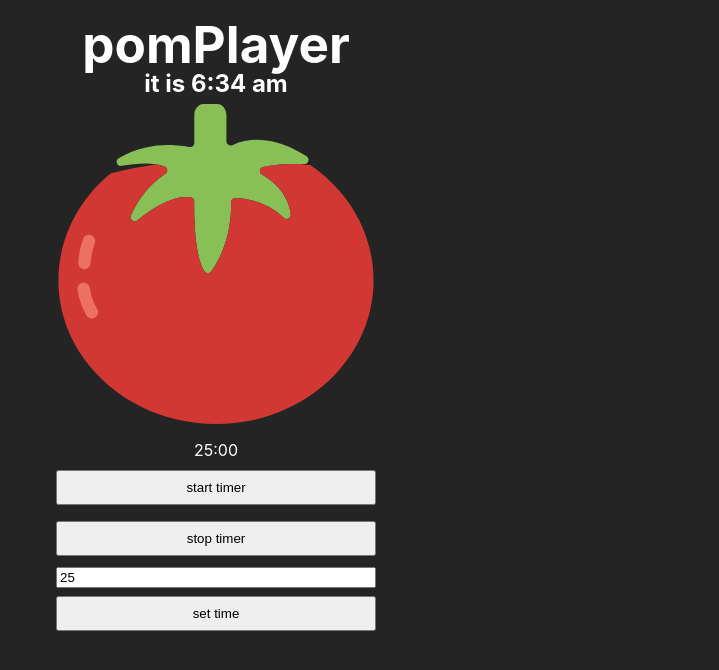
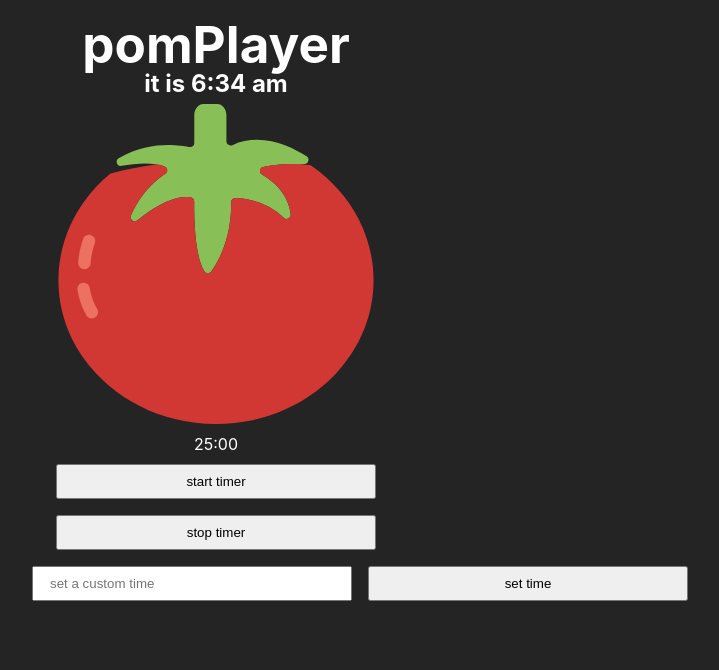
Before and after one commit to jskomal/pomPlayer, a React (Vite) app: page / in a window 1280 px wide. Shown: the top 670 px of the page, without its empty margins (424-1143 px from the left). Built offline with nearby package versions, Linux system fonts and the light colour scheme.

Commit message:
handle input time with a ref

```diff
--- a/src/components/Timer.tsx
+++ b/src/components/Timer.tsx
@@ -11,13 +11,13 @@ const Timer = (props: Props) => {
 	const [timeLeft, setTimeLeft] = useState<duration.Duration>(
 		dayjs.duration({ minutes: inputTime, seconds: 0 })
 	)
-	const [totalTime] = useState(
+	const [totalTime, setTotalTime] = useState(
 		dayjs.duration({ minutes: inputTime, seconds: 0 }).as('milliseconds')
 	)
 	const [isTimerStopped, setIsTimerStopped] = useState(true)
 	const [timeLeftPercent, setTimeLeftPercent] = useState(1)
 	const [userMessage, setUserMessage] = useState('')
-	const inputRef = useRef(null)
+	const inputRef = useRef<HTMLInputElement>(null)
 
 	useEffect(() => {
 		let interval: number | undefined
@@ -46,23 +46,59 @@ const Timer = (props: Props) => {
 		setTimeLeftPercent(() => timeLeft.as('milliseconds') / totalTime)
 	}, [timeLeft])
 
-	const handleInputTime = () => {}
+	const handleInputTime = () => {
+		if (inputRef.current !== null) {
+			console.log(inputRef.current.value)
+			if (
+				parseInt(inputRef.current.value) > 0 &&
+				parseInt(inputRef.current.value) <= 90
+			) {
+				setInputTime(parseInt(inputRef.current.value))
+				setTimeLeft(
+					dayjs.duration({
+						minutes: parseInt(inputRef.current.value),
+						seconds: 0,
+					})
+				)
+				setTotalTime(
+					dayjs
+						.duration({
+							minutes: parseInt(inputRef.current.value),
+							seconds: 0,
+						})
+						.as('milliseconds')
+				)
+				setUserMessage('')
+			} else {
+				setUserMessage('Please enter a positive number between 1-90')
+			}
+		}
+	}
 
 	return (
-		<div>
-			<img className='tomato' src={tomato} alt='Pomadoro Tomato Timer' />
+		<div className='timer'>
+			<img
+				className='tomato'
+				src={tomato}
+				alt='Pomadoro Tomato Timer'
+				style={{}}
+			/>
 			<p>{userMessage}</p>
 			<p className='timer'>{timeLeft.format('m:ss')}</p>
 			<button onClick={() => setIsTimerStopped(false)}>start timer</button>
 			<button onClick={() => setIsTimerStopped(true)}>stop timer</button>
 			{isTimerStopped && (
-				<input
-					type='number'
-					value={inputTime}
-					onChange={(e) => setInputTime(parseInt(e.target.value))}
-				/>
+				<div className='input-pair'>
+					<input
+						className='timer-input'
+						type='number'
+						ref={inputRef}
+						placeholder='set a custom time'
+					/>
+
+					<button onClick={handleInputTime}>set time</button>
+				</div>
 			)}
-			<button onClick={handleInputTime}>set time</button>
 		</div>
 	)
 }
```
